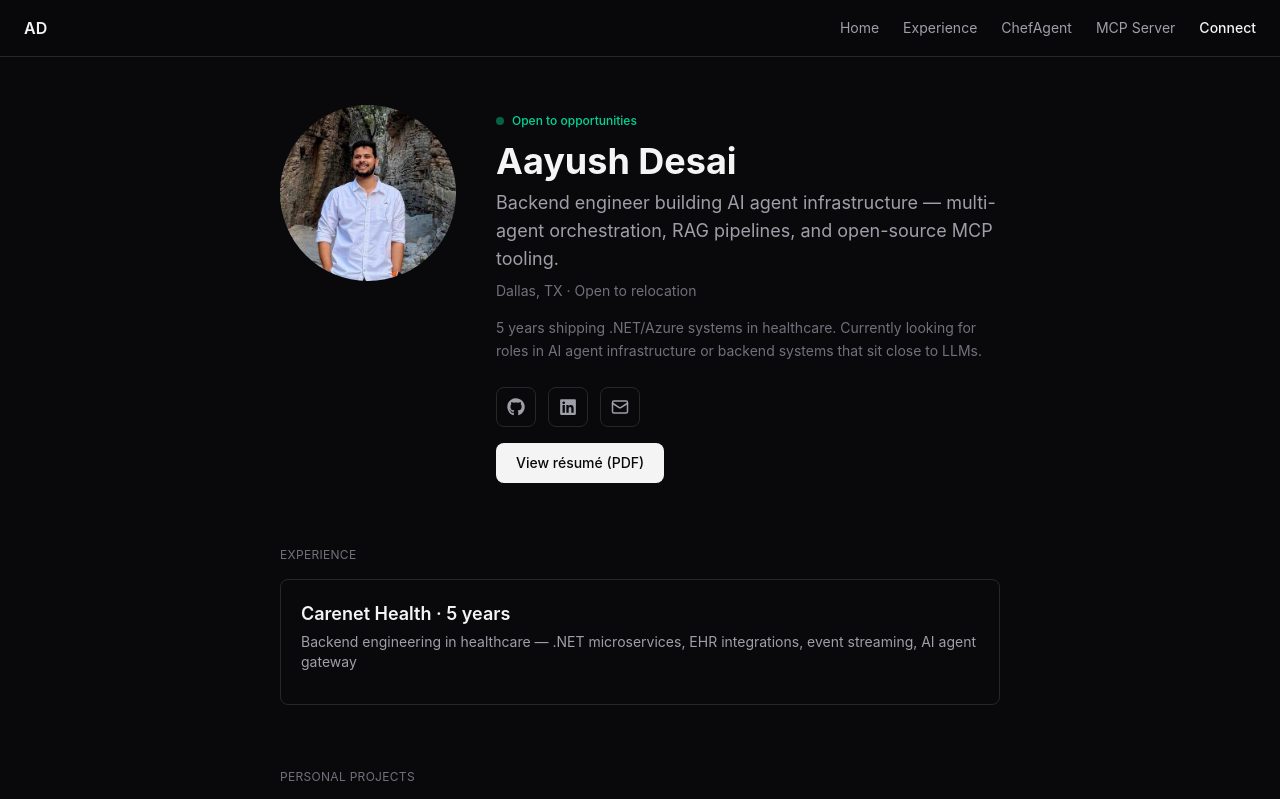
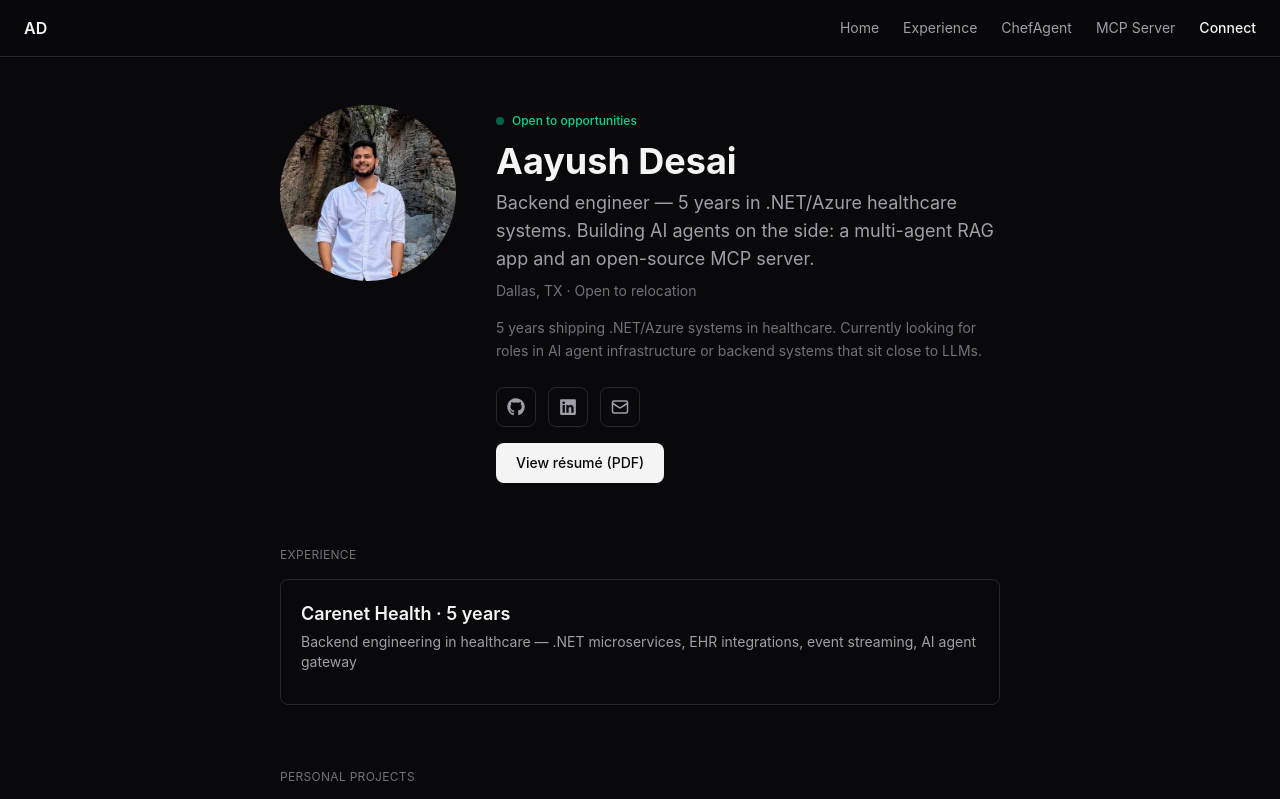
Before and after one commit to aayushmdesai/portfolio-site, a React (Vite) app: page / in a window 1280 px wide. Shown: the top 799 px of the page. Built offline with nearby package versions, Linux system fonts and the light colour scheme.

Commit message:
fix: hero subhead honest framing, eval answer relevancy +0.091 (column now reconciles)

```diff
--- a/src/sections/ChefAgentSection.jsx
+++ b/src/sections/ChefAgentSection.jsx
@@ -209,7 +209,7 @@ function EvalTable() {
                     <tr className="border-b border-zinc-900">
                         <td className="py-2 pr-4">+ Semantic negation</td>
                         <td className="py-2 pr-4 text-orange-400">0.482 (−0.042)</td>
-                        <td className="py-2 pr-4 text-emerald-400">0.325 (+0.112)</td>
+                        <td className="py-2 pr-4 text-emerald-400">0.325 (+0.091)</td>
                         <td className="py-2 text-zinc-500">Deliberate tradeoff — see below</td>
                     </tr>
 
--- a/src/sections/Hero.jsx
+++ b/src/sections/Hero.jsx
@@ -70,8 +70,8 @@ function Hero() {
                     <h1 className="text-3xl sm:text-4xl font-bold mb-2">Aayush Desai</h1>
 
                     <p className="text-zinc-400 text-lg mb-2">
-                        Backend engineer building AI agent infrastructure — multi-agent
-                        orchestration, RAG pipelines, and open-source MCP tooling.
+                        Backend engineer — 5 years in .NET/Azure healthcare systems. Building
+                        AI agents on the side: a multi-agent RAG app and an open-source MCP server.
                     </p>
 
                     {/* Location */}
```
